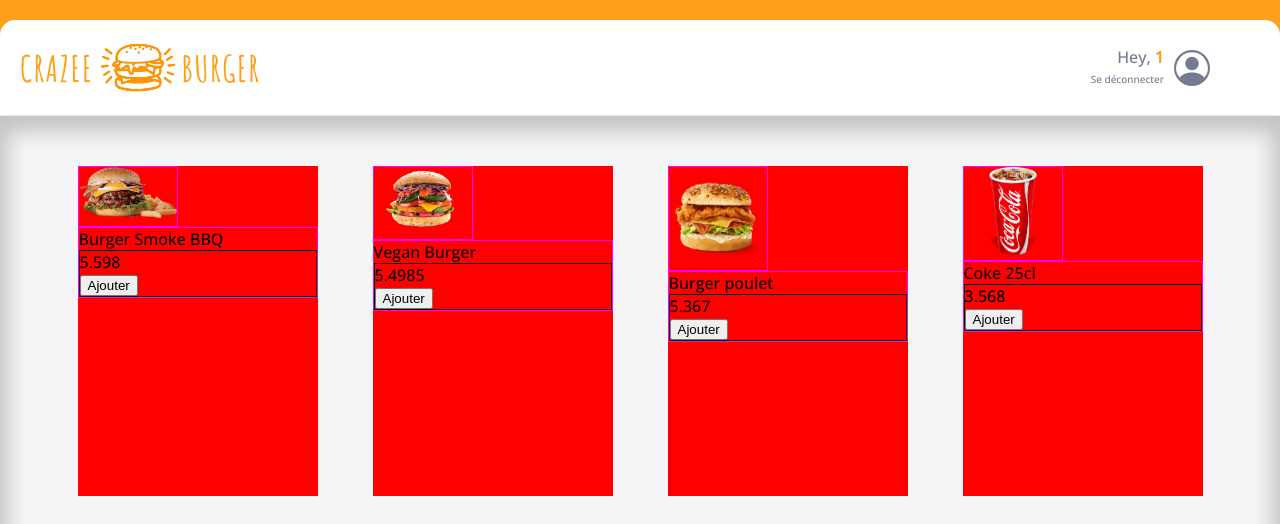
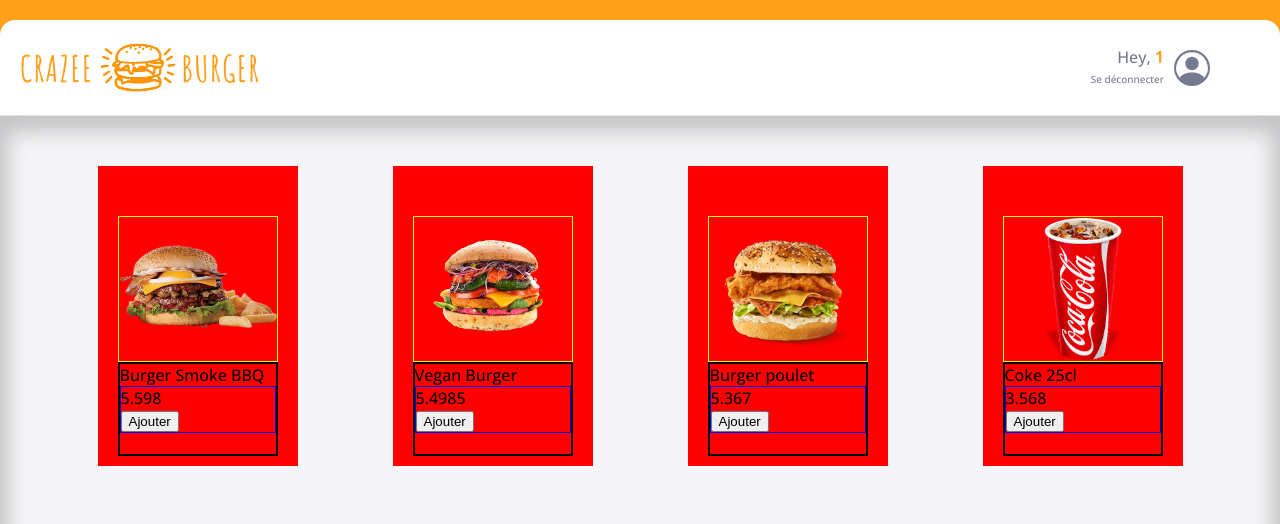
Before and after one commit to YohannMaiVan/React-crazee-burger, a React (Vite) app: page /order/1 in a window 1280 px wide. Shown: the top 524 px of the page. Built offline with nearby package versions, Linux system fonts and the light colour scheme.

Commit message:
💄 F05: ORDER > Product > Add image layout

```diff
--- a/src/components/pages/order/Main/Menu.jsx
+++ b/src/components/pages/order/Main/Menu.jsx
@@ -36,28 +36,4 @@ const MenuStyled = styled.div`
   padding: 50px 50px 150px;
   justify-items: center;
   box-shadow: 0px 8px 20px 8px rgba(0, 0, 0, 0.2) inset;
-
-  .product {
-    background: red;
-    width: 240px;
-    height: 330px;
-
-    .image {
-      border: 1px solid fuchsia;
-      width: 100px;
-      height: auto;
-      img {
-        width: 100%;
-        height: 100%;
-      }
-    }
-
-    .info-text {
-      border: 1px solid fuchsia;
-    }
-
-    .description {
-      border: 1px solid black;
-    }
-  }
 `;
--- a/src/components/pages/order/Main/Product.jsx
+++ b/src/components/pages/order/Main/Product.jsx
@@ -1,6 +1,8 @@
+import styled from "styled-components";
+
 export default function Product({ title, imageSource, price, id }) {
   return (
-    <div className="product" key={id}>
+    <ProductStyled className="product" key={id}>
       <div className="image">
         <img src={imageSource} alt={title} />
       </div>
@@ -11,6 +13,36 @@ export default function Product({ title, imageSource, price, id }) {
           <button className="add-button">Ajouter</button>
         </div>
       </div>
-    </div>
+    </ProductStyled>
   );
 }
+
+const ProductStyled = styled.div`
+  background: red;
+  width: 200px;
+  height: 300px;
+  display: grid;
+  grid-template-rows: 65% 1fr;
+  padding: 20px;
+  padding-bottom: 10px;
+
+  .image {
+    border: 1px solid yellow;
+    width: 100%;
+    height: auto;
+    margin-top: 30px;
+    img {
+      width: 100%;
+      height: 100%;
+      object-fit: contain;
+    }
+  }
+
+  .info-text {
+    border: 2px solid black;
+  }
+
+  .description {
+    border: 1px solid blue;
+  }
+`;
```
